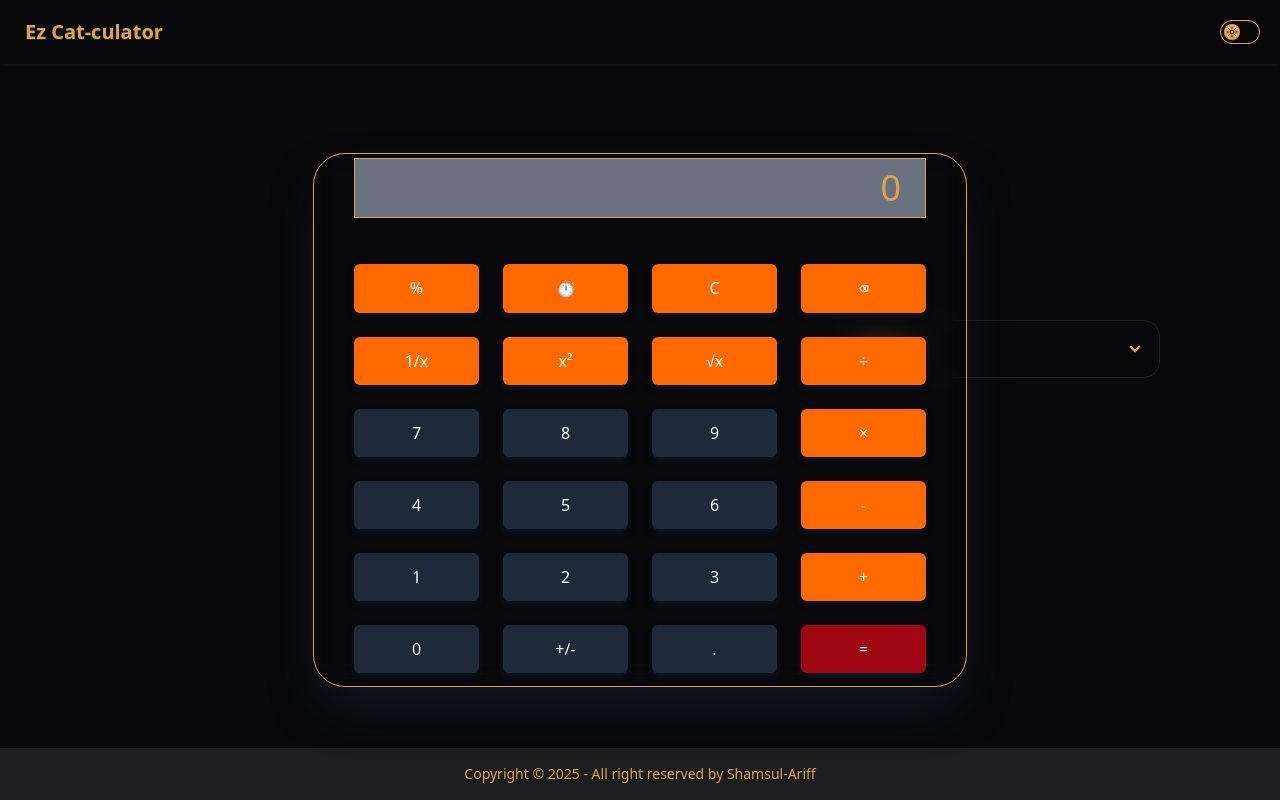
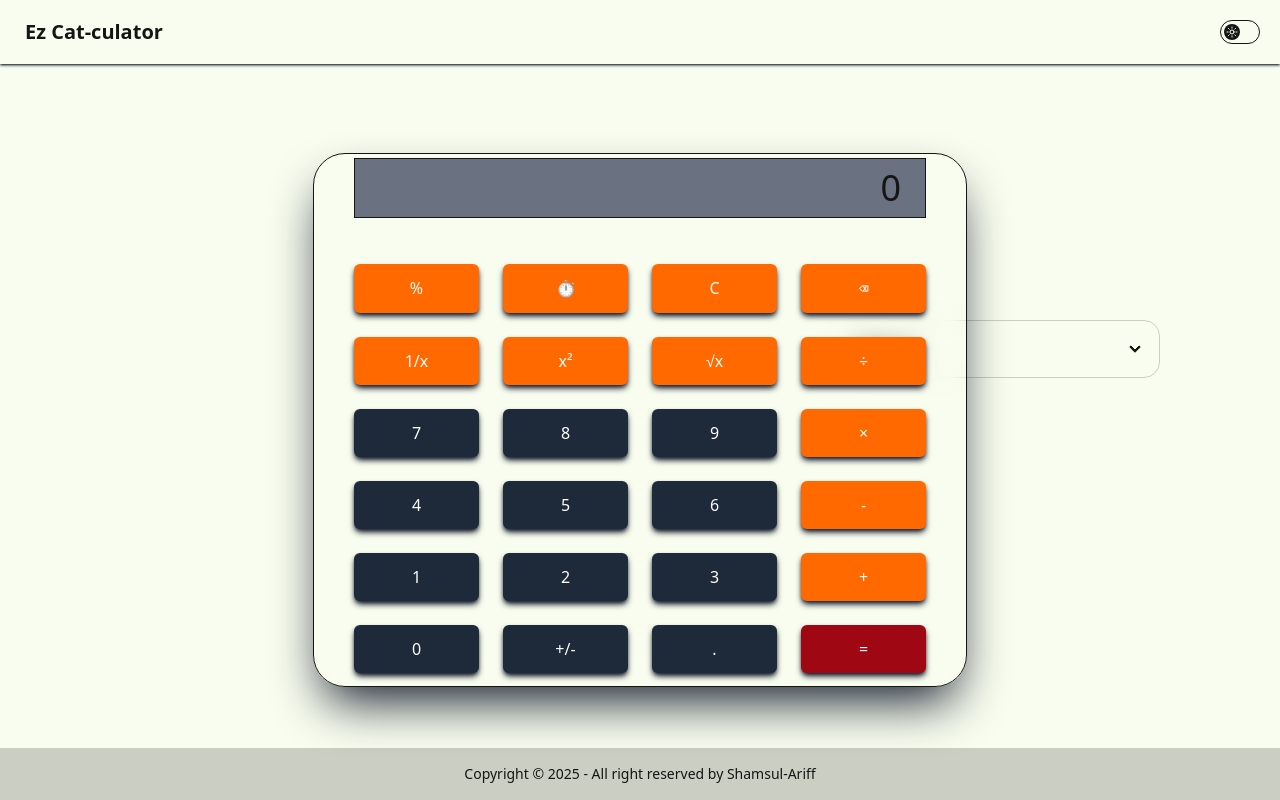
Before and after one commit to shamsul3226/calculator, a plain HTML site: page src/index.html in a window 1280 px wide. Drawn offline with nearby package versions, Linux system fonts and the light colour scheme.

Commit message:
change default theme to 'lemonade'

```diff
--- a/src/index.html
+++ b/src/index.html
@@ -1,5 +1,5 @@
 <!DOCTYPE html>
-<html lang="en" data-theme="luxury">
+<html lang="en" data-theme="lemonade">
   <head>
     <meta charset="utf-8" />
     <meta property="og:site_name" content="calculator-with-history" />
@@ -43,7 +43,7 @@
       </div>
 </div>
 <label class="toggle text-base-content absolute top-5 right-5">
-      <input type="checkbox" value="lemonade" class="theme-controller" />
+      <input type="checkbox" value="luxury" class="theme-controller" />
 
       <svg
         aria-label="sun"
@@ -309,7 +309,7 @@
    - clear history button. ✅
    - clear display after calculation prior to next input. ✅
 3. Style the calculator with Tailwind CSS :
-    - Use Tailwind CSS for responsive design.✅
+    - Use Tailwind CSS for responsive design. Make it smooth
     - Use Molly Nami image for background.
     - Add toggle for theme converter. ✅
     - add separate section for history. ✅
```
